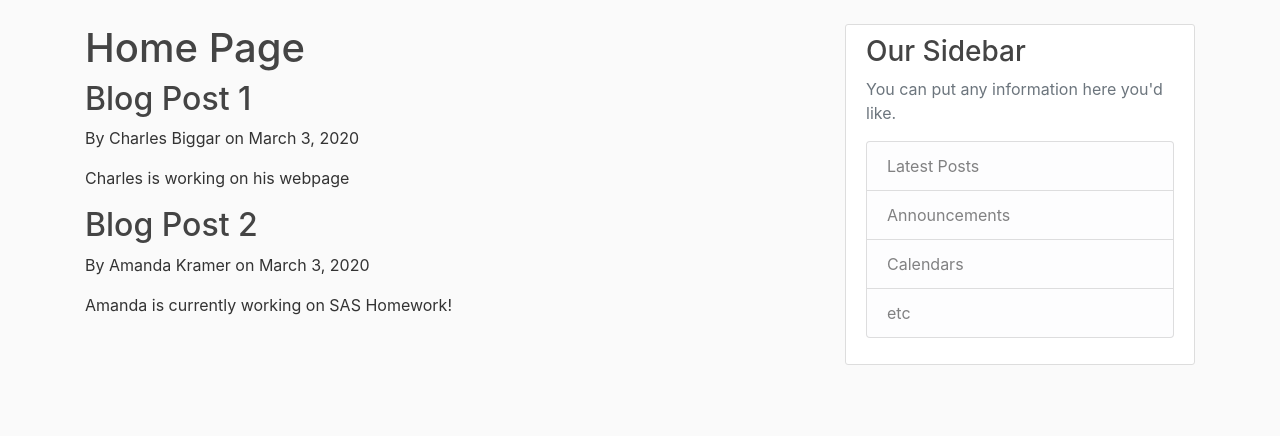
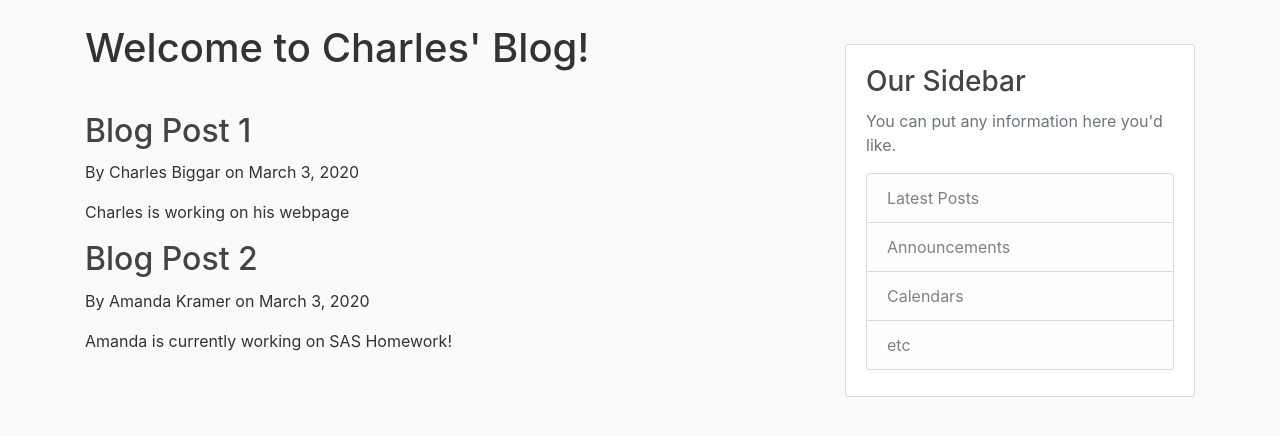
Before and after one commit to CharlesPBiggar/Flask-Blog, a Flask app: page / in a window 1280 px wide. Shown: the part 56-492 px from the top of the page. Run offline with Flask 2, Linux system fonts and the light colour scheme; some libraries are stand-ins or nearby versions.

Commit message:
updated css styling for better h1 appearance

```diff
--- a/static/main.css
+++ b/static/main.css
@@ -4,8 +4,14 @@ body {
   margin-top: 5rem;
 }
 
-h1, h2, h3, h4, h5, h6 {
+h1 {
+  margin-bottom: 40px;
+}
+
+h2, h3, h4, h5, h6 {
   color: #444444;
+  margin-top: 10px;
+  margin-bottom: 10px;
 }
 
 .bg-steel {
@@ -29,6 +35,7 @@ h1, h2, h3, h4, h5, h6 {
   padding: 10px 20px;
   border: 1px solid #dddddd;
   border-radius: 3px;
+  margin-top: 20px;
   margin-bottom: 20px;
 }
 
--- a/templates/home.html
+++ b/templates/home.html
@@ -1,7 +1,7 @@
 <!-- Home Page -->
 {% extends "layout.html" %}
 {% block content %}
-    <h1>Home Page</h1>
+    <h1>Welcome to Charles' Blog! </h1>
         {% for post in posts %}
             <h2>{{ post.title }}</h2>
             <p> By {{ post.author }} on {{ post.date_posted }} </p>
```
